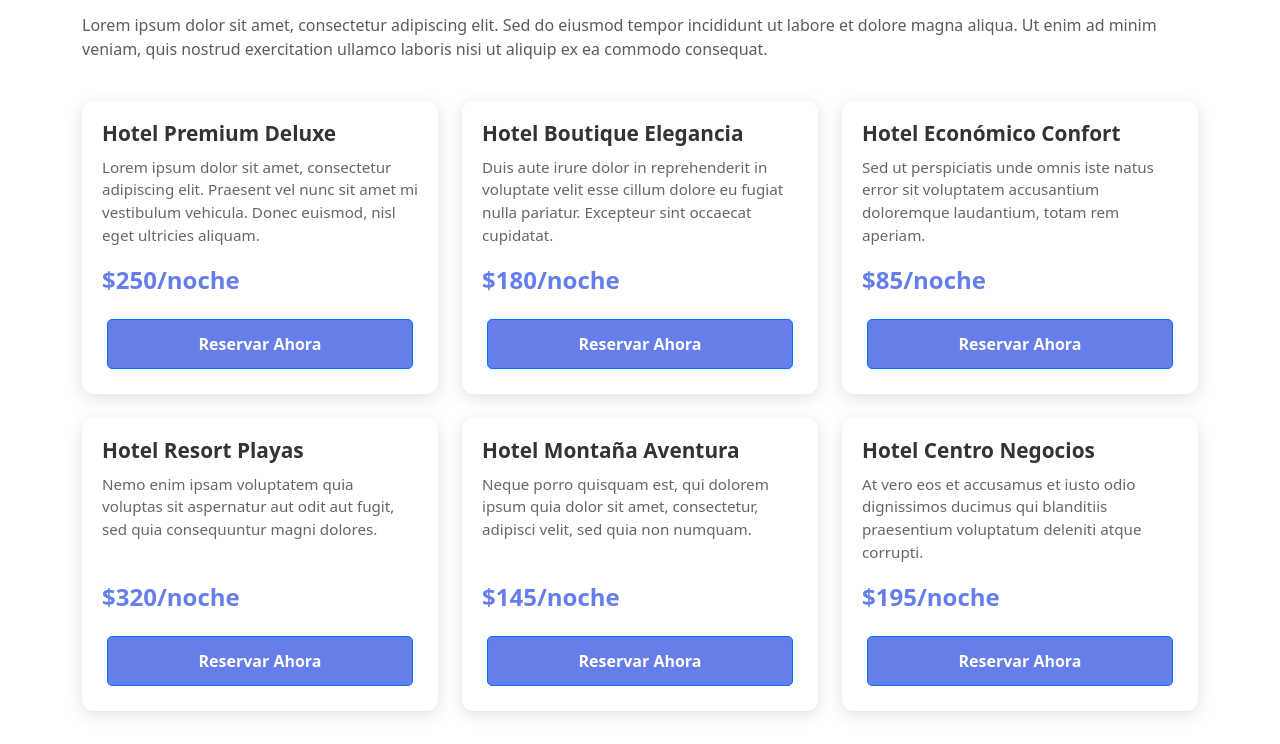
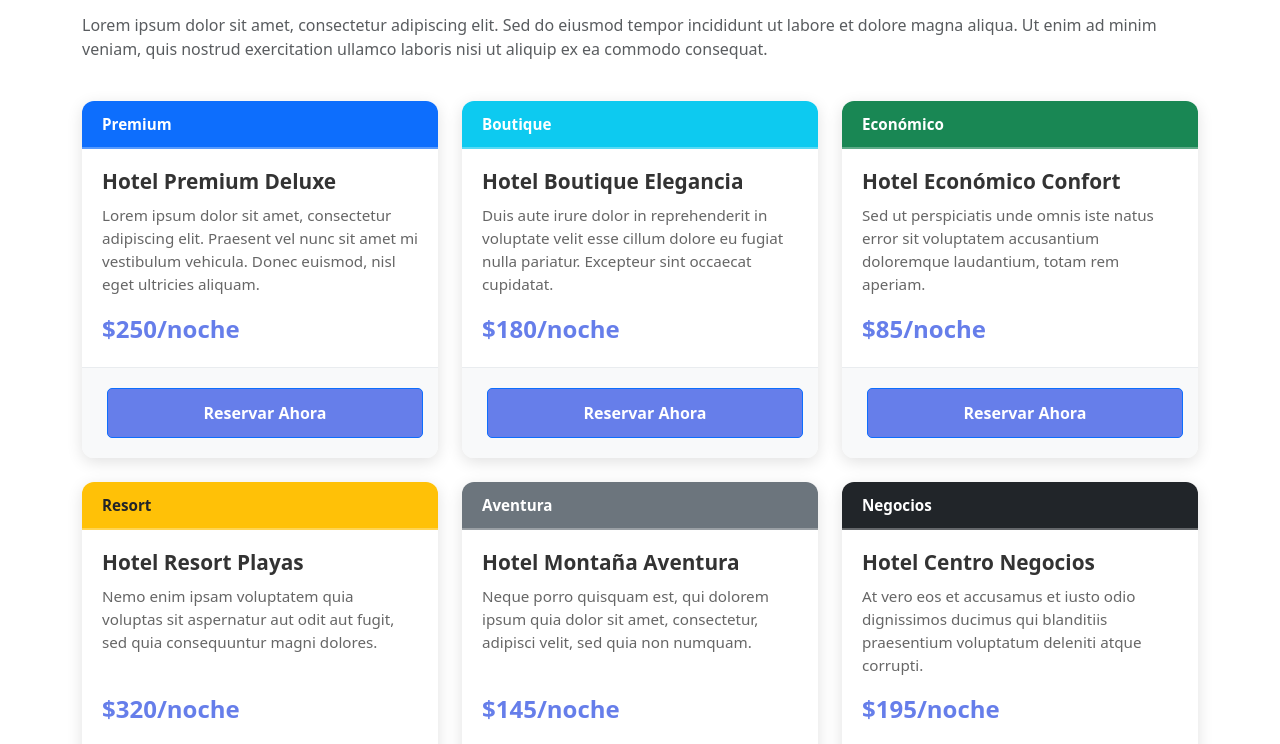
Before and after one commit to LuisVelez28/Desarrollo_Pagina_Curso, a website: page hoteles.html in a window 1280 px wide. Shown: the part 392-1136 px from the top of the page. Drawn offline with nearby package versions, Linux system fonts and the light colour scheme; a web font is replaced by a local one.

Commit message:
usando cards

```diff
--- a/css/main.css
+++ b/css/main.css
@@ -34,6 +34,19 @@
     display: flex;
     flex-direction: column;
     width: 100%;
+    transition: transform 0.3s ease, box-shadow 0.3s ease;
+}
+
+.card-hotel .card:hover {
+    transform: translateY(-5px);
+    box-shadow: 0 8px 24px rgba(0, 0, 0, 0.2);
+}
+
+.card-hotel .card-header {
+    font-weight: 700;
+    font-size: 0.95rem;
+    padding: 12px 20px;
+    border-bottom: 2px solid rgba(255, 255, 255, 0.3);
 }
 
 .card-hotel img {
@@ -67,6 +80,12 @@
     font-size: 1.5rem;
     color: #667eea;
     font-weight: bold;
+    margin-bottom: 0;
+}
+
+.card-hotel .card-footer {
+    padding: 15px 20px;
+    border-top: 1px solid #e9ecef;
 }
 
 /* Footer Styles */
--- a/hoteles.html
+++ b/hoteles.html
@@ -70,61 +70,91 @@
         <div class="row">
             <div class="col-12 col-sm-6 col-lg-4 mb-4 card-hotel">
                 <div class="card h-100">
+                    <div class="card-header bg-primary text-white">
+                        <span class="oi oi-star"></span> Premium
+                    </div>
                     <div class="card-body">
                         <h5 class="card-title">Hotel Premium Deluxe</h5>
                         <p class="card-text">Lorem ipsum dolor sit amet, consectetur adipiscing elit. Praesent vel nunc sit amet mi vestibulum vehicula. Donec euismod, nisl eget ultricies aliquam.</p>
                         <p class="card-price">$250/noche</p>
-                        <a href="#" class="btn btn-primary"><span class="oi oi-plus"></span> Reservar Ahora</a>
+                    </div>
+                    <div class="card-footer bg-light">
+                        <a href="#" class="btn btn-primary w-100"><span class="oi oi-plus"></span> Reservar Ahora</a>
                     </div>
                 </div>
             </div>
             <div class="col-12 col-sm-6 col-lg-4 mb-4 card-hotel">
                 <div class="card h-100">
+                    <div class="card-header bg-info text-white">
+                        <span class="oi oi-heart"></span> Boutique
+                    </div>
                     <div class="card-body">
                         <h5 class="card-title">Hotel Boutique Elegancia</h5>
                         <p class="card-text">Duis aute irure dolor in reprehenderit in voluptate velit esse cillum dolore eu fugiat nulla pariatur. Excepteur sint occaecat cupidatat.</p>
                         <p class="card-price">$180/noche</p>
-                        <a href="#" class="btn btn-primary"><span class="oi oi-plus"></span> Reservar Ahora</a>
+                    </div>
+                    <div class="card-footer bg-light">
+                        <a href="#" class="btn btn-primary w-100"><span class="oi oi-plus"></span> Reservar Ahora</a>
                     </div>
                 </div>
             </div>
             <div class="col-12 col-sm-6 col-lg-4 mb-4 card-hotel">
                 <div class="card h-100">
+                    <div class="card-header bg-success text-white">
+                        <span class="oi oi-dollar"></span> Económico
+                    </div>
                     <div class="card-body">
                         <h5 class="card-title">Hotel Económico Confort</h5>
                         <p class="card-text">Sed ut perspiciatis unde omnis iste natus error sit voluptatem accusantium doloremque laudantium, totam rem aperiam.</p>
                         <p class="card-price">$85/noche</p>
-                        <a href="#" class="btn btn-primary"><span class="oi oi-plus"></span> Reservar Ahora</a>
+                    </div>
+                    <div class="card-footer bg-light">
+                        <a href="#" class="btn btn-primary w-100"><span class="oi oi-plus"></span> Reservar Ahora</a>
                     </div>
                 </div>
             </div>
             <div class="col-12 col-sm-6 col-lg-4 mb-4 card-hotel">
                 <div class="card h-100">
+                    <div class="card-header bg-warning text-dark">
+                        <span class="oi oi-sun"></span> Resort
+                    </div>
                     <div class="card-body">
                         <h5 class="card-title">Hotel Resort Playas</h5>
                         <p class="card-text">Nemo enim ipsam voluptatem quia voluptas sit aspernatur aut odit aut fugit, sed quia consequuntur magni dolores.</p>
                         <p class="card-price">$320/noche</p>
-                        <a href="#" class="btn btn-primary"><span class="oi oi-plus"></span> Reservar Ahora</a>
+                    </div>
+                    <div class="card-footer bg-light">
+                        <a href="#" class="btn btn-primary w-100"><span class="oi oi-plus"></span> Reservar Ahora</a>
                     </div>
                 </div>
             </div>
             <div class="col-12 col-sm-6 col-lg-4 mb-4 card-hotel">
                 <div class="card h-100">
+                    <div class="card-header bg-secondary text-white">
+                        <span class="oi oi-globe"></span> Aventura
+                    </div>
                     <div class="card-body">
                         <h5 class="card-title">Hotel Montaña Aventura</h5>
                         <p class="card-text">Neque porro quisquam est, qui dolorem ipsum quia dolor sit amet, consectetur, adipisci velit, sed quia non numquam.</p>
                         <p class="card-price">$145/noche</p>
-                        <a href="#" class="btn btn-primary"><span class="oi oi-plus"></span> Reservar Ahora</a>
+                    </div>
+                    <div class="card-footer bg-light">
+                        <a href="#" class="btn btn-primary w-100"><span class="oi oi-plus"></span> Reservar Ahora</a>
                     </div>
                 </div>
             </div>
             <div class="col-12 col-sm-6 col-lg-4 mb-4 card-hotel">
                 <div class="card h-100">
+                    <div class="card-header bg-dark text-white">
+                        <span class="oi oi-briefcase"></span> Negocios
+                    </div>
                     <div class="card-body">
                         <h5 class="card-title">Hotel Centro Negocios</h5>
                         <p class="card-text">At vero eos et accusamus et iusto odio dignissimos ducimus qui blanditiis praesentium voluptatum deleniti atque corrupti.</p>
                         <p class="card-price">$195/noche</p>
-                        <a href="#" class="btn btn-primary"><span class="oi oi-plus"></span> Reservar Ahora</a>
+                    </div>
+                    <div class="card-footer bg-light">
+                        <a href="#" class="btn btn-primary w-100"><span class="oi oi-plus"></span> Reservar Ahora</a>
                     </div>
                 </div>
             </div>
```
Also changed, not shown: index.html (+36 -6 lines).
